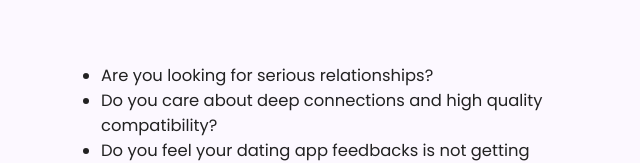
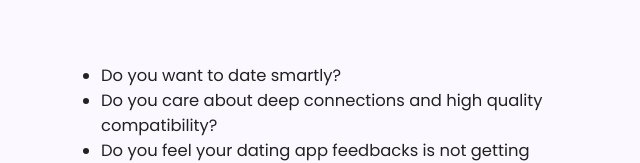
Before and after one commit to gbajaj7/gbajaj7.github.io, a React (Create React App) app: page / in a window 1280 px wide. Shown: the part 181-344 px from the top of the page, without its empty margins (250-890 px from the left). Built offline with nearby package versions, Linux system fonts and the light colour scheme.

Commit message:
updating text

```diff
--- a/src/components/DemoVideoInstructions/index.jsx
+++ b/src/components/DemoVideoInstructions/index.jsx
@@ -80,7 +80,7 @@ DemoVideoInstructions.defaultProps = {
   mottotext: "🌟 Introducing Utoopia: A new and smart way to 'Date' based on compatibility🌟",
   descriptiontext: (
     <><span><ul style={{ listStyleType: 'disc', marginTop: 10 }}>
-      <li>Are you looking for serious relationships?</li>
+      <li>Do you want to date smartly?</li>
       <li>Do you care about deep connections and high quality compatibility?</li>
       <li>Do you feel your dating app feedbacks is not getting heard?</li>
       <li>Do you admire various relationship philosophies in the world?</li>
```
